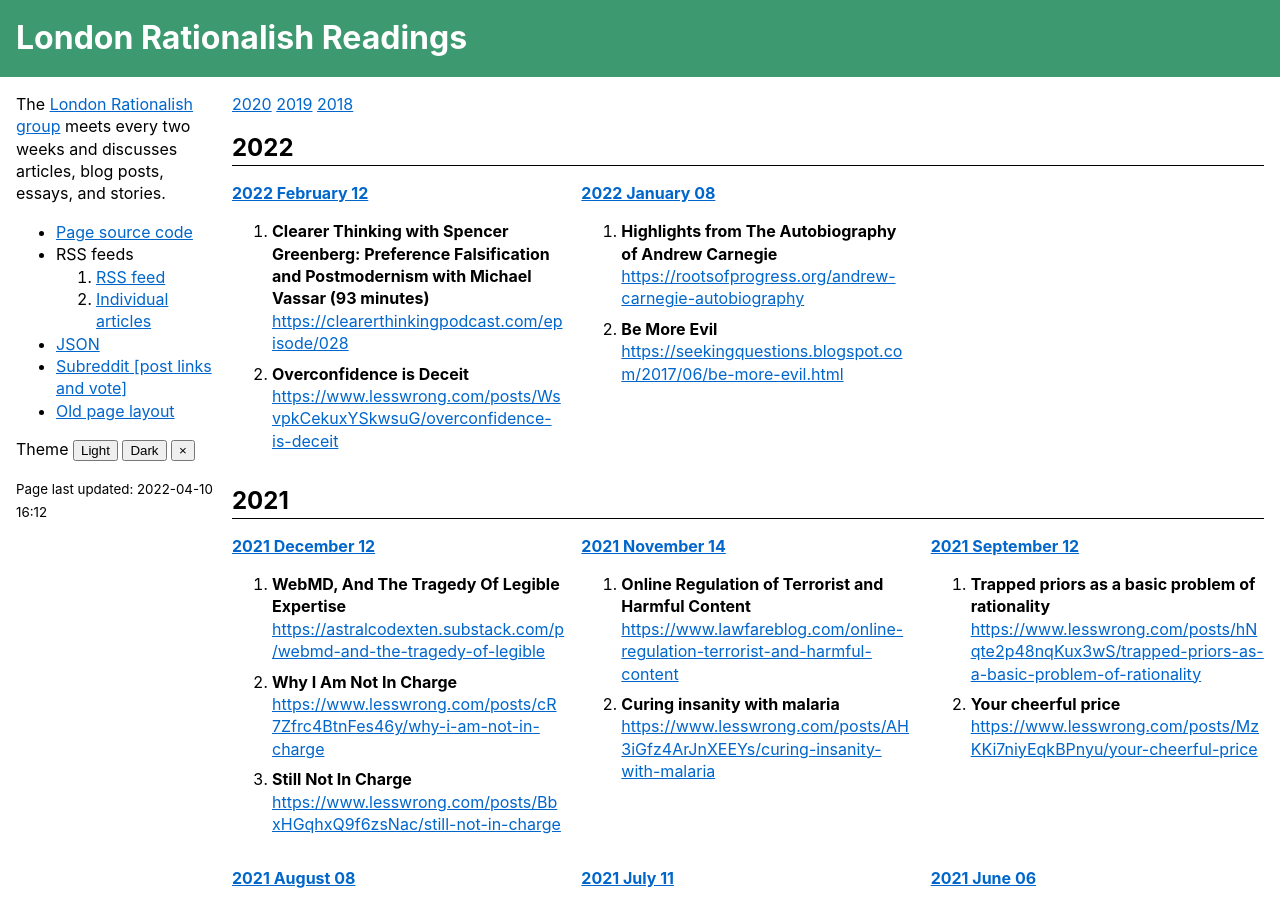
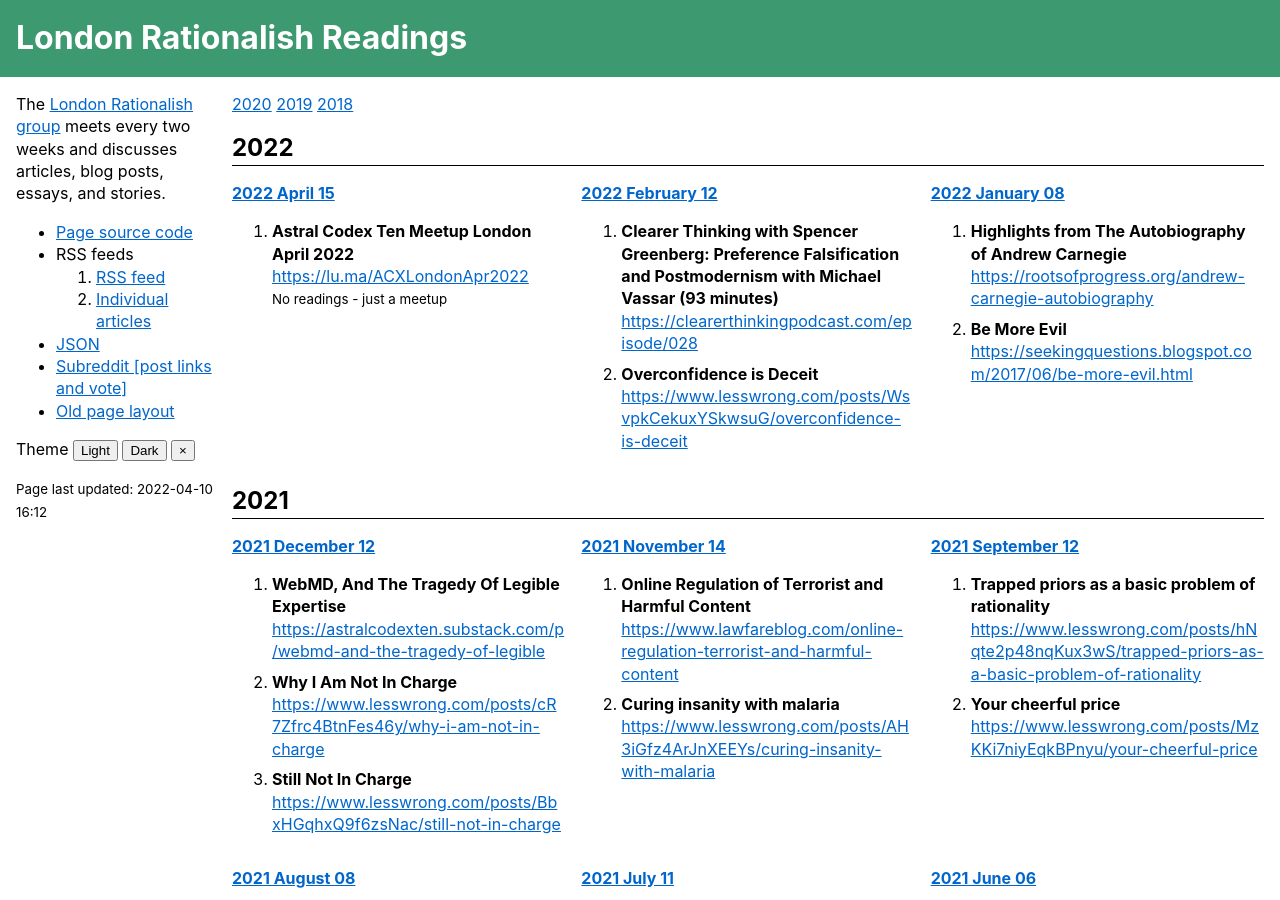
Before and after one commit to sackeyjason/london-rationalish-readings, a Jekyll site: the page built from index.html, in a window 1280 px wide and 900 px high. Built offline with Jekyll 4.4.1, drawn with Linux system fonts in a browser that asks for light colours.

Commit message:
ACX meetup

```diff
--- a/_data/list.yaml
+++ b/_data/list.yaml
@@ -1,4 +1,9 @@
 meetings:
+- date: 2022.04.15
+  list:
+  - title: "Astral Codex Ten Meetup London April 2022"
+    link: "https://lu.ma/ACXLondonApr2022"
+    note: "No readings - just a meetup"
 - date: 2022.02.12
   list:
   - title: "Clearer Thinking with Spencer Greenberg: Preference Falsification and Postmodernism with Michael Vassar (93 minutes)"
```
